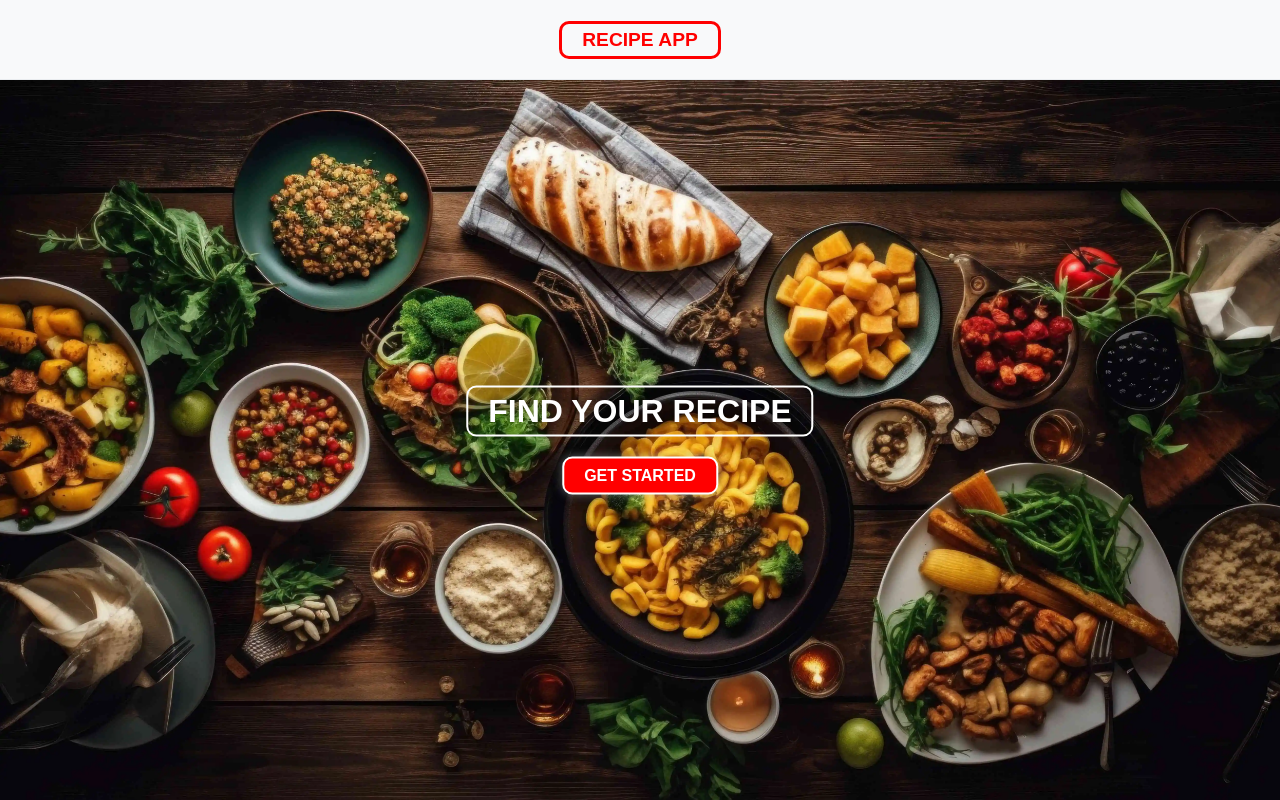
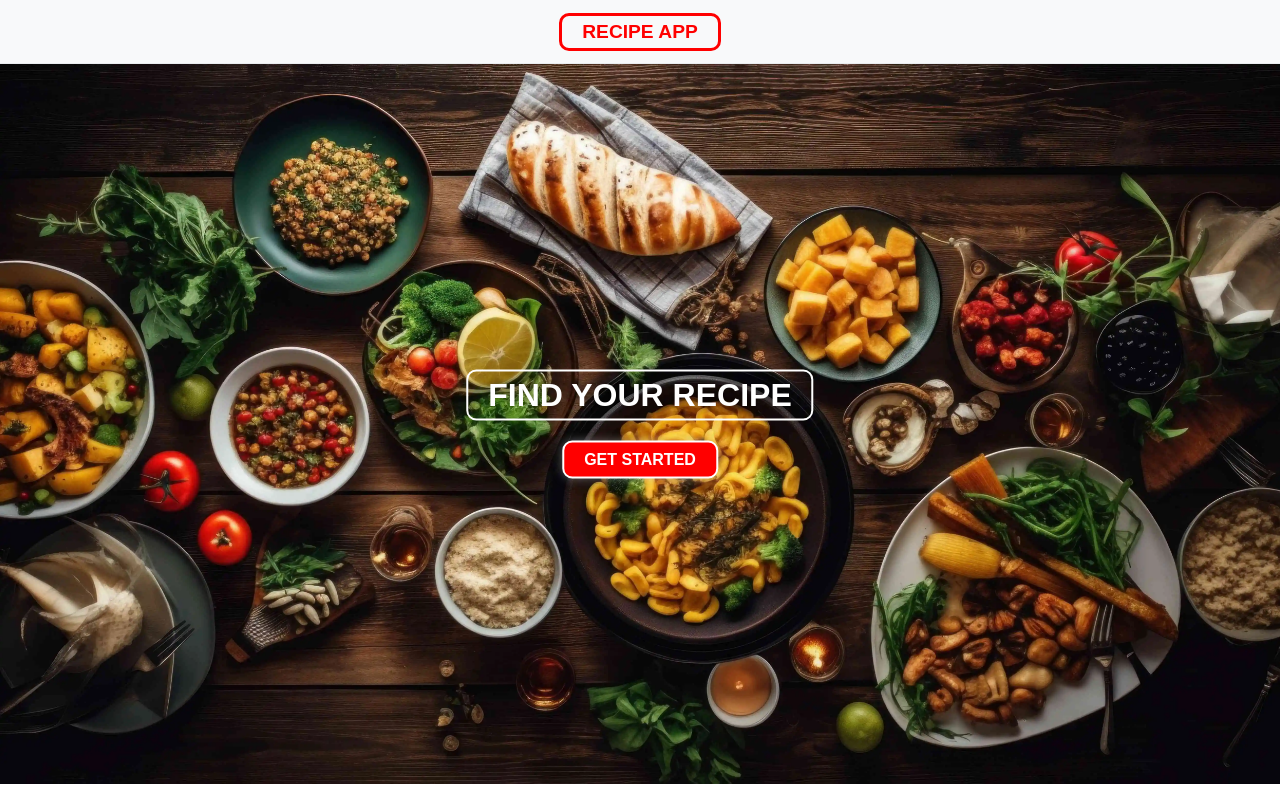
Before and after one commit to Itsarun01/RecipeFinder, a React (Vite) app: page / in a window 1280 px wide. Built offline with nearby package versions, Linux system fonts and the light colour scheme.

Commit message:
navbar fixed

```diff
--- a/src/Components/Common/Navbar/Navbar.css
+++ b/src/Components/Common/Navbar/Navbar.css
@@ -7,7 +7,7 @@
     border-bottom: 1px solid #e9ecef;
     box-shadow: 0 2px 4px rgba(0,0,0,0.1);
     width: 100%;
-    height: 10vh;
+    height: 8vh;
     text-decoration: none;
     /* z-index: 1;
     position: fixed;
--- a/src/Components/Pages/Home/Home.css
+++ b/src/Components/Pages/Home/Home.css
@@ -87,10 +87,6 @@
     }
 
 
-
-
 }
 
 /* // Responsive for Home Page */
-
-/* // Responsive for Home Page */
```
